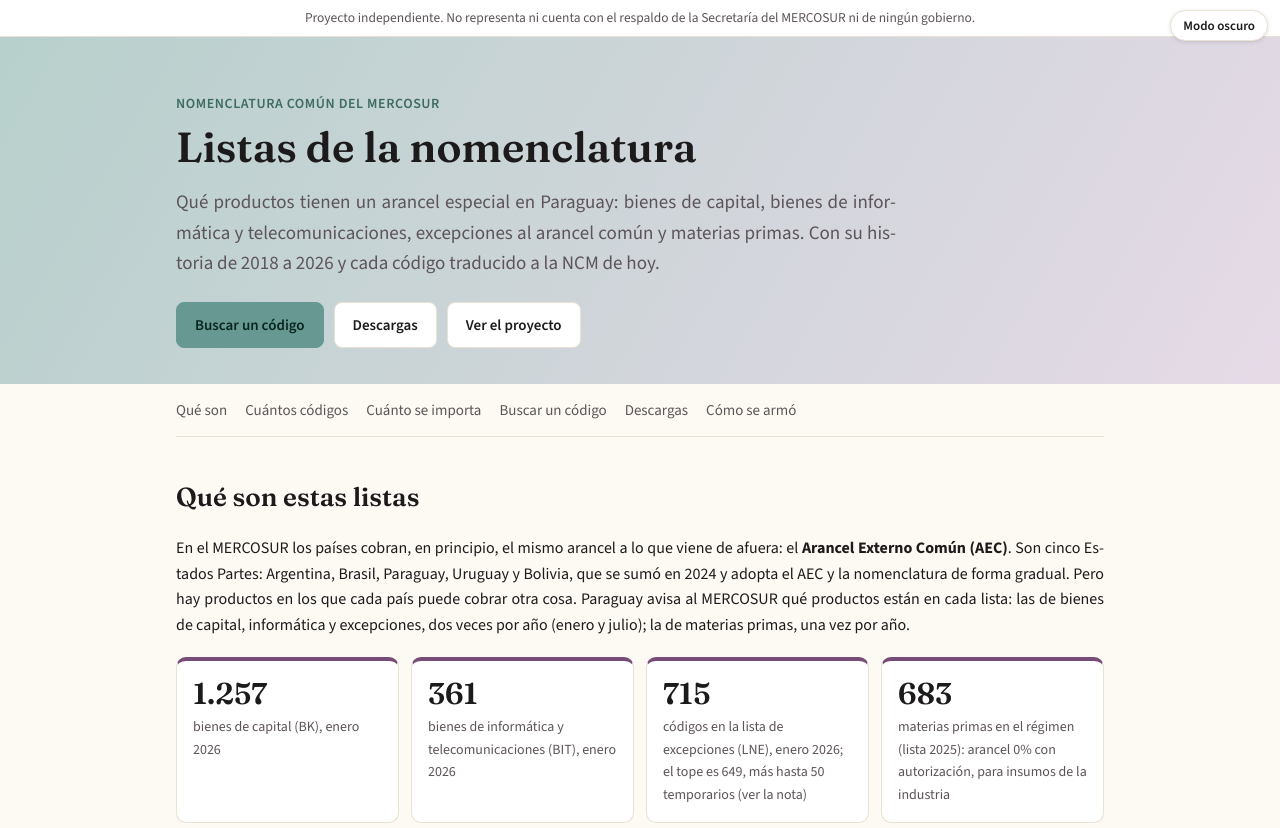
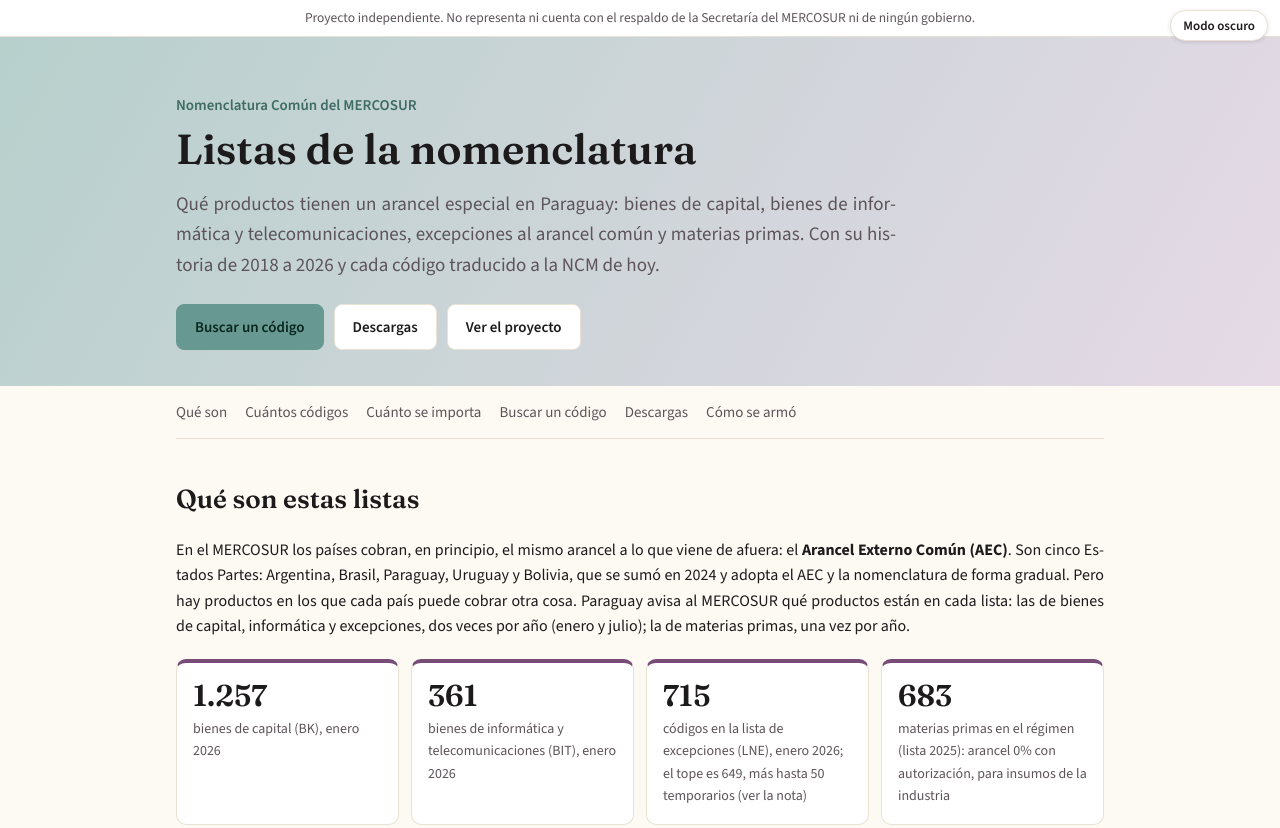
Before and after one commit to silvia-mov/nomenclaturas-y-correlaciones-del-mercosur, a plain HTML site: page docs/listas.html in a window 1280 px wide. Shown: the top 828 px of the page. Drawn offline with nearby package versions, Linux system fonts and the light colour scheme.

Commit message:
Retoques: rótulo sin mayúsculas espaciadas, sin rayita bajo los títulos y etiquetas como texto simple

```diff
--- a/docs/listas.html
+++ b/docs/listas.html
@@ -39,7 +39,7 @@ html { -webkit-text-size-adjust: 100%; }
 body { margin: 0; background: var(--bg); color: var(--text); font: 16px/1.6 "Source Sans 3", system-ui, -apple-system, "Segoe UI", Roboto, Arial, sans-serif; }
 .wrap { max-width: 960px; margin: 0 auto; padding: 0 16px; }
 header { padding: 56px 0 36px; background: linear-gradient(120deg, var(--hero1), var(--hero2)); }
-.eyebrow { color: var(--accent); font-weight: 600; font-size: 14px; letter-spacing: .04em; text-transform: uppercase; margin: 0 0 8px; }
+.eyebrow { color: var(--accent); font-weight: 600; font-size: 15px; margin: 0 0 8px; }
 h1 { font-size: clamp(28px, 5vw, 42px); line-height: 1.15; margin: 0 0 16px; letter-spacing: -.01em; }
 .lead { font-size: 19px; color: var(--text2); max-width: 720px; margin: 0 0 24px; }
 .btns { display: flex; flex-wrap: wrap; gap: 10px; }
```
Also changed, not shown: docs/index.html (+1 -1 lines).
